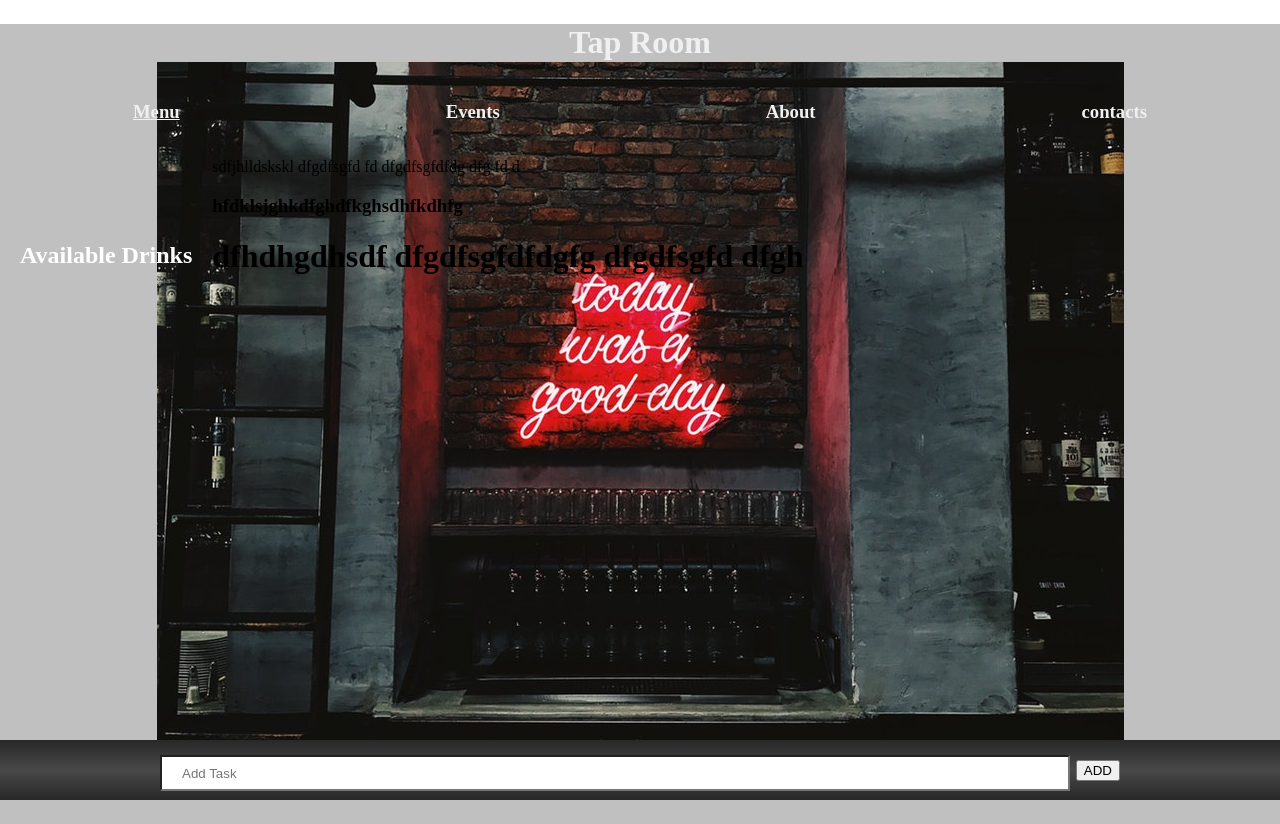
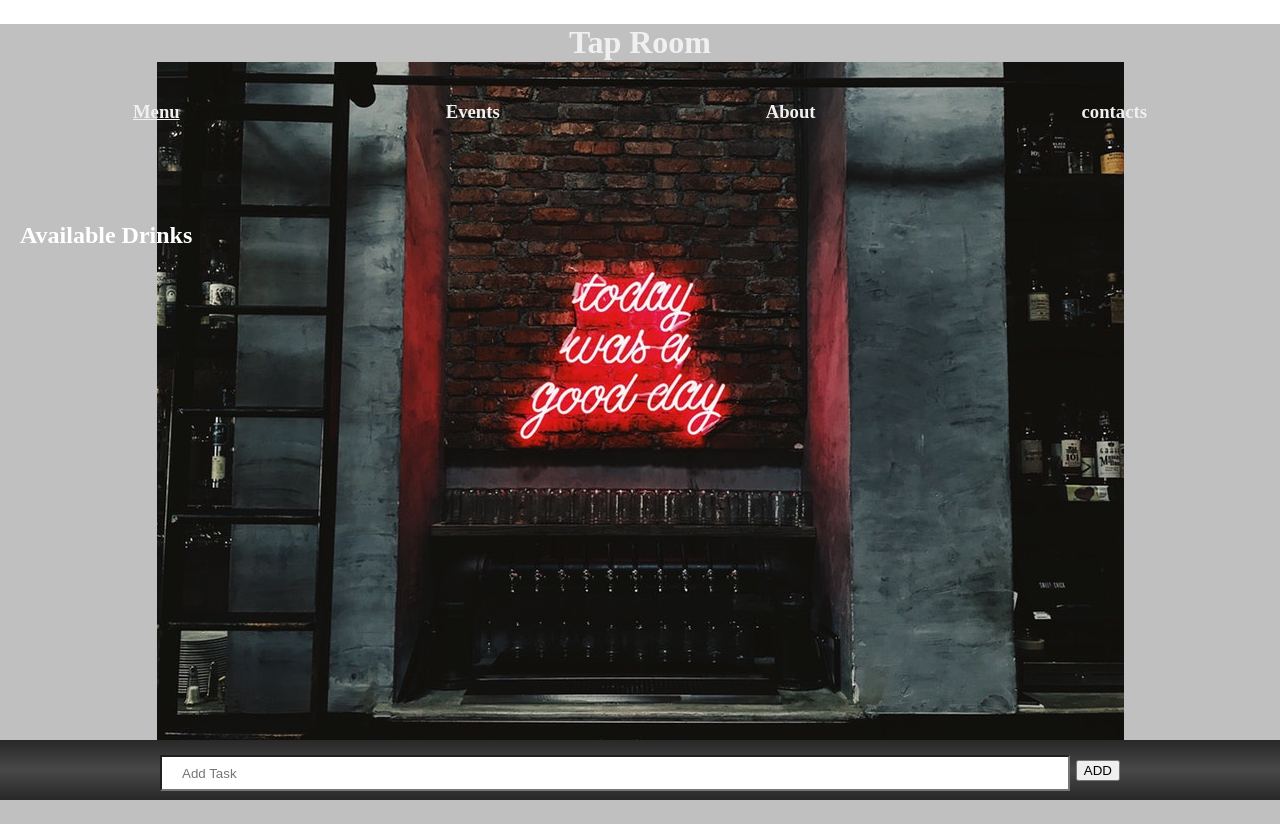
Before and after one commit to ryguybenson/React-week-one, a React app: page / in a window 1280 px wide. Built offline with nearby package versions, Linux system fonts and the light colour scheme.

Commit message:
implement grid

```diff
--- a/src/components/App.jsx
+++ b/src/components/App.jsx
@@ -12,23 +12,14 @@ function App() {
     backgroundImage: `url(${background})`,
     backgroundRepeat: 'no-repeat',
     backgroundAttachment: 'fixed',
-    backgroundPosition: 'center'
+    backgroundPosition: 'center',
   };
   return (
     <div style={container}>
       <Header/>
-      <Feed/>
-      <p> sdfjhlldskskl
-      dfgdfsgfd
-
-      fd
-      dfgdfsgfdfdg
-      dfg
-      fd
-      d</p>
-      <h3>hfdklsjghkdfghdfkghsdhfkdhfg</h3>
-      <h1>dfhdhgdhsdf dfgdfsgfdfdgfg
-       dfgdfsgfd dfgh</h1>
+      <div>
+        <Feed/>
+      </div>
     </div>
   );
 }
--- a/src/components/ItemList.jsx
+++ b/src/components/ItemList.jsx
@@ -9,8 +9,7 @@ function ItemList(props) {
   var itemListStyles = {
     padding: '0 20px',
     marginTop: '10vh',
-    color: 'white',
-    float: 'left'
+    color: 'white'
   };
 
   return (
```
